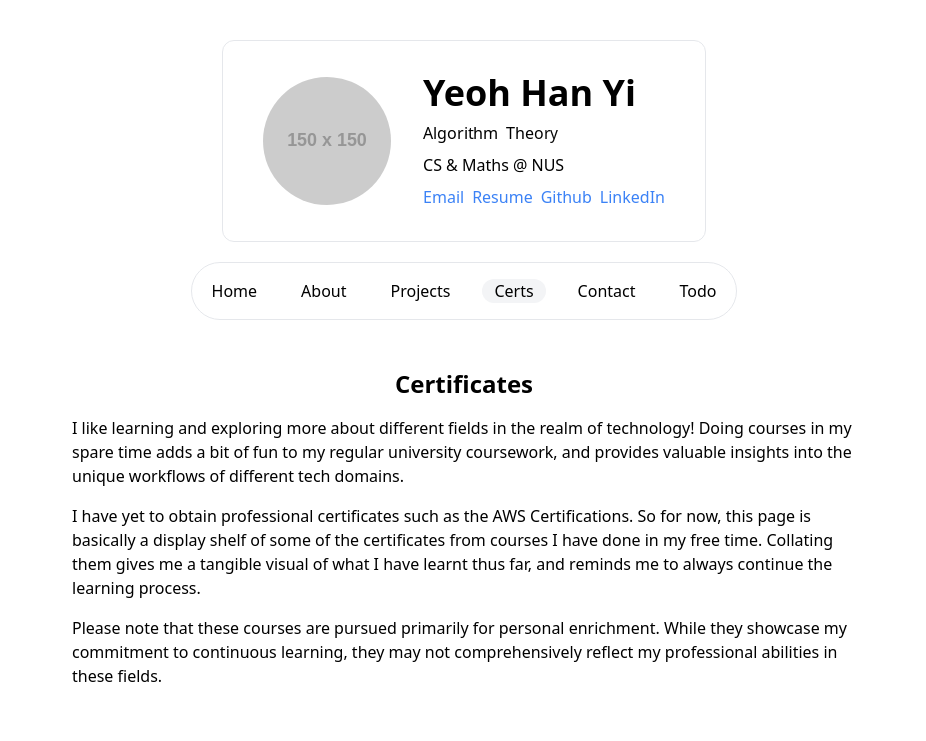
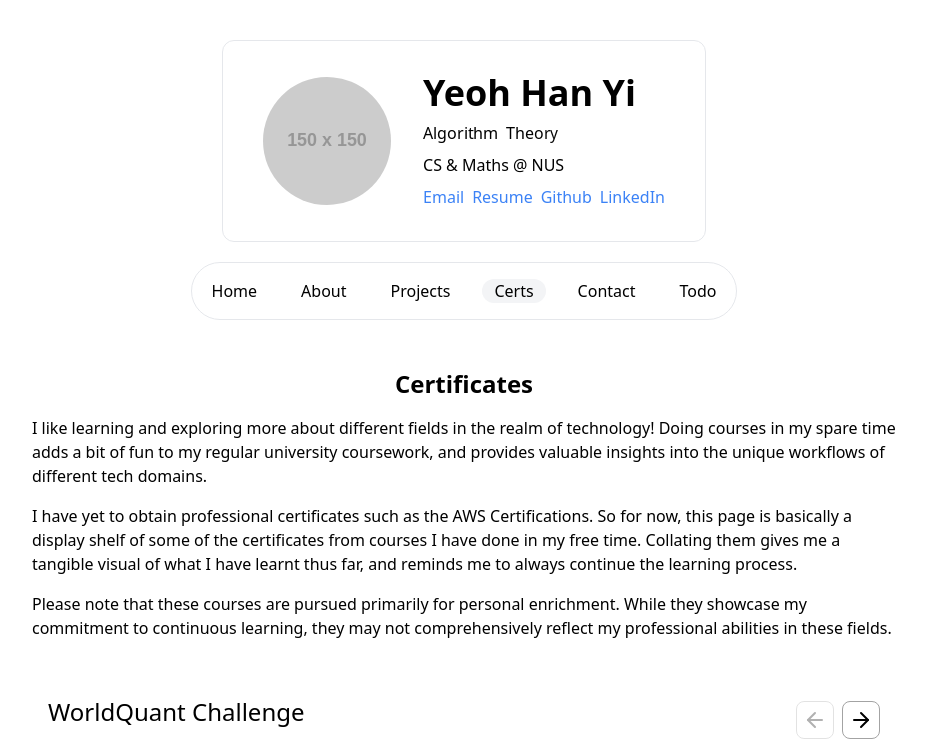
Before and after one commit to yhanyi/Portfolio, a Next.js app: page /certs in a window 1280 px wide. Shown: the top 741 px of the page, without its empty margins (176-1102 px from the left). Built offline with nearby package versions, Linux system fonts and the light colour scheme.

Commit message:
Updated padding

```diff
--- a/src/app/about/page.tsx
+++ b/src/app/about/page.tsx
@@ -10,7 +10,7 @@ export default function Home() {
   return (
     <main className="flex flex-col px-4 max-w-4xl mx-auto">
       <div className="flex flex-col overflow-hidden gap-10 justify-center items-center">
-        <div className="flex-[0.75]">
+        <div className="flex-col">
           <div className="flex items-center justify-center">
             <span className="rounded-xl text-center p-2 font-bold text-2xl text-dark dark:text-light">
               About Me
--- a/src/app/certs/page.tsx
+++ b/src/app/certs/page.tsx
@@ -18,20 +18,20 @@ export default function Home() {
         animate={{ opacity: 1, y: 0 }}
         transition={{ delay: 0.175 }}
       >
-        <p className="my-2 text-base px-2 sm:px-10">
+        <p className="my-2 text-base">
           I like learning and exploring more about different fields in the realm
           of technology! Doing courses in my spare time adds a bit of fun to my
           regular university coursework, and provides valuable insights into the
           unique workflows of different tech domains.
         </p>
-        <p className="my-2 text-base px-2 sm:px-10">
+        <p className="my-2 text-base">
           I have yet to obtain professional certificates such as the AWS
           Certifications. So for now, this page is basically a display shelf of
           some of the certificates from courses I have done in my free time.
           Collating them gives me a tangible visual of what I have learnt thus
           far, and reminds me to always continue the learning process.
         </p>
-        <p className="my-2 text-base px-2 sm:px-10">
+        <p className="my-2 text-base">
           Please note that these courses are pursued primarily for personal
           enrichment. While they showcase my commitment to continuous learning,
           they may not comprehensively reflect my professional abilities in
--- a/src/components/experience.tsx
+++ b/src/components/experience.tsx
@@ -36,7 +36,7 @@ const ExperienceItem = ({
     };
   }, [dimension]);
   return (
-    <div className="md:px-10 my-10">
+    <div className="my-10">
       <div className="flex justify-between mb-5 flex-col sm:flex-row">
         <div className="flex flex-col">
           <span className="font-bold text-base sm:text-lg md:text-xl">
```
